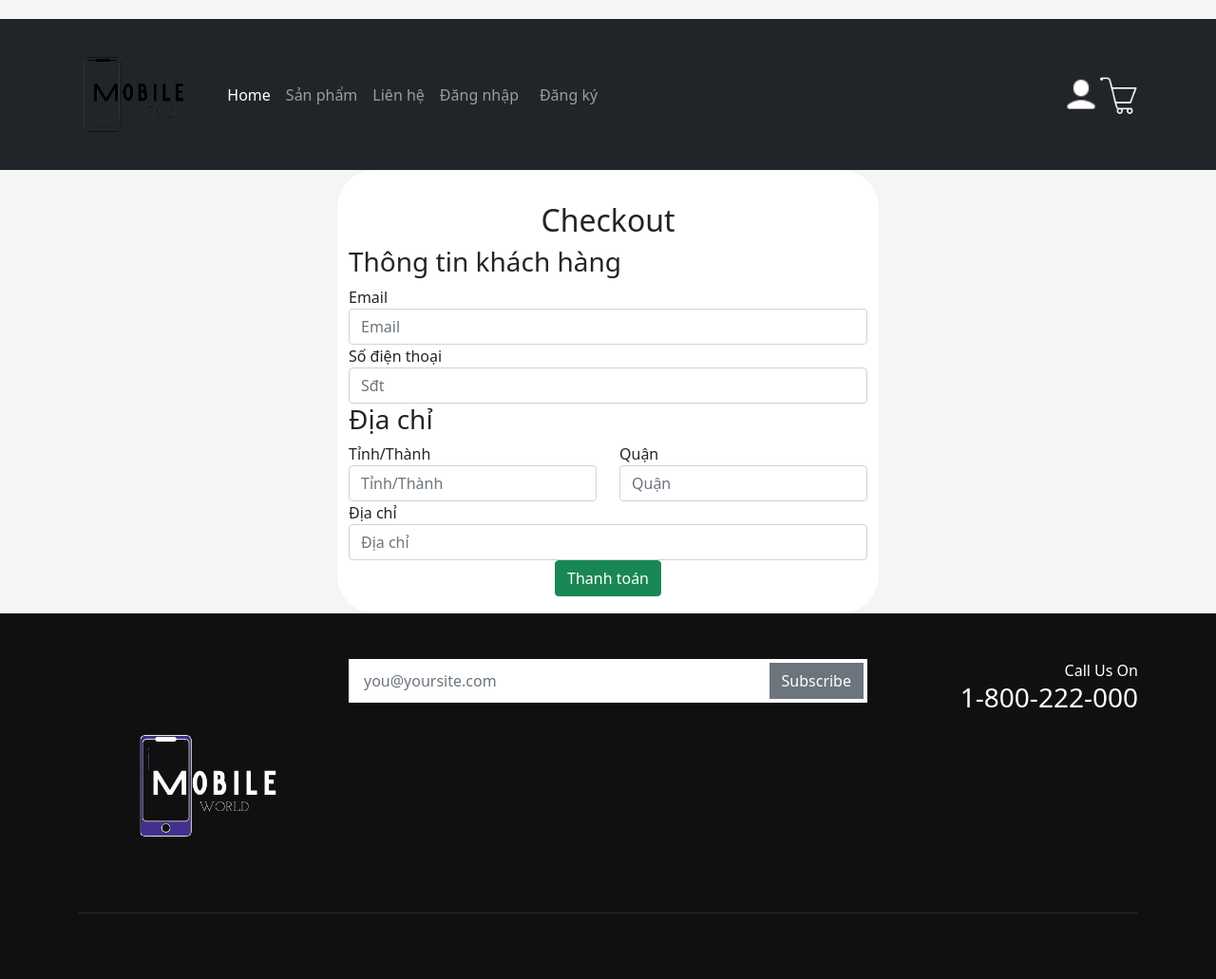
After one commit to anhtrong-kms/mobile_world, a Django app: page /checkout/ in a window 1280 px wide. The commit adds this page. Shown: the top 1031 px of the page at 95% size. Run offline with Django 5.2, Linux system fonts and the light colour scheme; some libraries are stand-ins or nearby versions.

Commit message:
update cart

```diff
--- a/mobile_app/templates/base.html
+++ b/mobile_app/templates/base.html
@@ -11,7 +11,7 @@
   <script src="{% static 'js/cart.js' %}"></script>
   <style>
     body{
-      background-color: gray;
+      background-color: whitesmoke;
     }
     .product-img{
       width: 170px;
@@ -31,23 +31,20 @@
     <!-- Header -->
     <nav class="navbar navbar-expand-md navbar-dark bg-dark">
       <div class="container">
-        <a href="#" class="navbar-brand "><img src="static/images/logo1.png" alt="Logo" style="height: 100pt;"></a>
-
-        <button type="button" class="navbar-toggler collapsed" data-toggle="collapse" data-target="#main-nav">
-          <span class="menu-icon-bar"></span>
-          <span class="menu-icon-bar"></span>
-          <span class="menu-icon-bar"></span>
-        </button>
+        <a href="#" class="navbar-brand "><img src="{% static 'images/logo1.png' %}" alt="Logo" style="height: 100pt;"></a>
 
         <div id="main-nav" class="collapse navbar-collapse">
           <ul class="navbar-nav ml-auto">
-            <li><a href="#" class="nav-item nav-link active">Home</a></li>
+            <li><a href="{% url 'Store' %}" class="nav-item nav-link active">Home</a></li>
             <li><a href="#" class="nav-item nav-link">Sản phẩm</a></li>
             <li><a href="#" class="nav-item nav-link">Liên hệ</a></li>
-            <li><a href="#" class="nav-item nav-link">Đăng nhập</a></li>/
-            <li><a href="#" class="nav-item nav-link">Đăng ký</a></li>
+            <li><a href="{% url 'Login' %}" class="nav-item nav-link">Đăng nhập</a></li>/
+            <li><a href="{% url 'Register' %}" class="nav-item nav-link">Đăng ký</a></li>
           </ul>
         </div>
+
+        <a href="#"><img src="{% static 'images/user.png' %}" alt="" style="height: 30pt;"></a>
+        <a href="{% url 'Cart' %}"><img src="{% static 'images/cart.png' %}" alt="" style="height: 30pt;"></a>
       </div>
     </nav>
     <!-- End Header -->
@@ -61,7 +58,7 @@
           <div class="footer-border-bottom pb-6 mb-5">
             <div class="row">
               <div class="col-lg-4 col-xl-3">
-                <img src="static/images/logo2.png" alt="" style="height: 200pt;">
+                <img src="{% static 'images/logo2.png' %}" alt="" style="height: 200pt;">
               </div>
               <div class="col-lg-4 col-xl-6">
                 <form class="d-flex flex-row mb-2 p-1 bg-white input-group">
@@ -89,16 +86,16 @@
               </div>
               <div class="nav footer-socila-icon">
                 <a href="#">
-                  <img src="static/images/facebook.png" alt="">
+                  <img src="{% static 'images/facebook.png' %}" alt="">
                 </a>
                 <a href="#">
-                  <img src="static/images/instagram.png" alt="">
+                  <img src="{% static 'images/instagram.png' %}" alt="">
                 </a>
                 <a href="#">
-                  <img src="static/images/github.png" alt="">
+                  <img src="{% static 'images/github.png' %}" alt="">
                 </a>
                 <a href="#">
-                  <img src="static/images/pinterest.png" alt="">
+                  <img src="{% static 'images/pinterest.png' %}" alt="">
                 </a>
               </div>
             </div>
--- /dev/null
+++ b/mobile_app/templates/checkout.html
@@ -0,0 +1,53 @@
+{% extends "base.html" %}
+{% load static %}
+{% load humanize %}
+
+{% block title %}
+Checkout
+{% endblock %}
+
+{% block content %}
+<div class="container">
+    <div class="row">
+        <div class="col-md-3">
+            <!-- blank -->
+        </div>
+        <div class="col-md-6" style="border-radius: 30pt; background-color: white; height: 350pt;">
+            <h2 style="text-align: center; margin-top: 25pt;">Checkout</h2>
+            <h3>Thông tin khách hàng</h3>
+            <div class="form-group">
+                <label for="Email">Email</label>
+                <input type="email" class="form-control" id="Email" placeholder="Email">
+            </div>
+            <div class="form-group">
+                <label for="PhoneNumber">Số điện thoại</label>
+                <input type="number" class="form-control" id="PhoneNumber" placeholder="Sđt">
+            </div>
+            <h3>Địa chỉ</h3>
+            <div class="row">
+                <div class="col-sm-6">
+                    <div class="form-group">
+                        <label for="City">Tỉnh/Thành</label>
+                        <input type="text" class="form-control" id="City" placeholder="Tỉnh/Thành">
+                    </div>
+                </div>
+                <div class="col-sm-6">
+                    <div class="form-group">
+                        <label for="District">Quận</label>
+                        <input type="text" class="form-control" id="District" placeholder="Quận">
+                    </div>
+                </div>
+            </div>
+            <div class="form-group">
+                <label for="Address">Địa chỉ</label>
+                <input type="text" class="form-control" id="Address" placeholder="Địa chỉ">
+            </div>
+            <div class="row">
+                <div class="col text-center">
+                    <button class="btn btn-success" style="margin-top: 10đpt;">Thanh toán</button>
+                </div>
+            </div>
+        </div>
+    </div>
+</div>
+{% endblock %}
--- a/mobile_app/templates/index.html
+++ b/mobile_app/templates/index.html
@@ -13,13 +13,15 @@ Home
         {% for product in products %}
             <div class="col-sm-3 gy-2 mb-2">
                 <div class="p-3 border bg-light product">
+                    <a href="{% url 'product' product.id %}">
                         <img src="{{ product.image.url }}" alt="{{ product.name }}" class="product-img"> <br>
                         <p class="product-name">{{ product.name|truncatechars:30 }}</p>
                         {% if product.discount %}
                             <s>{{ product.price.normalize|intcomma }}đ</s> {{ product.discounted_price.normalize|intcomma }}đ
                         {% else %}
-                        {{ product.price }}đ
+                            {{ product.price|intcomma }}đ
                         {% endif %}
+                    </a>
                 </div>
             </div>
         {% endfor %}
--- a/mobile_app/urls.py
+++ b/mobile_app/urls.py
@@ -5,4 +5,8 @@ urlpatterns = [
     path('', views.Store, name="Store"),
     path('login/', views.Login, name="Login"),
     path('register/', views.Register, name="Register"),
+    path('product/<int:id>',views.product_detail,name='product'),
+    path('cart/', views.Cart, name="Cart"),
+    path('checkout/', views.Checkout, name="Checkout"),
+    path('order/', views.Order, name="Order"),
 ]
--- a/mobile_app/views.py
+++ b/mobile_app/views.py
@@ -1,4 +1,4 @@
-from django.shortcuts import render
+from django.shortcuts import render, get_object_or_404
 from django.http import HttpResponse
 import requests
 from .models import Product
@@ -13,3 +13,16 @@ def Login(request):
 
 def Register(request):
     return render(request, 'register.html', {})
+
+def product_detail(request, id):
+    product = get_object_or_404(Product, id=id)
+    return render(request, 'product.html', {'product': product})
+
+def Cart(request):
+    return render(request, 'cart.html', {})
+
+def Checkout(request):
+    return render(request, 'checkout.html', {})
+
+def Order(request):
+    return render(request, 'order.html', {})
```
Also changed, not shown: mobile_app/templates/cart.html (added, +83 -0 lines), mobile_app/templates/order.html (added, +29 -0 lines), mobile_app/templates/product.html (+91 -13 lines), db copy.sqlite3 (deleted), db.sqlite3, static/images/cart.png (added), static/images/user.png (added). Lines whose indentation alone changed are shown as unchanged.
